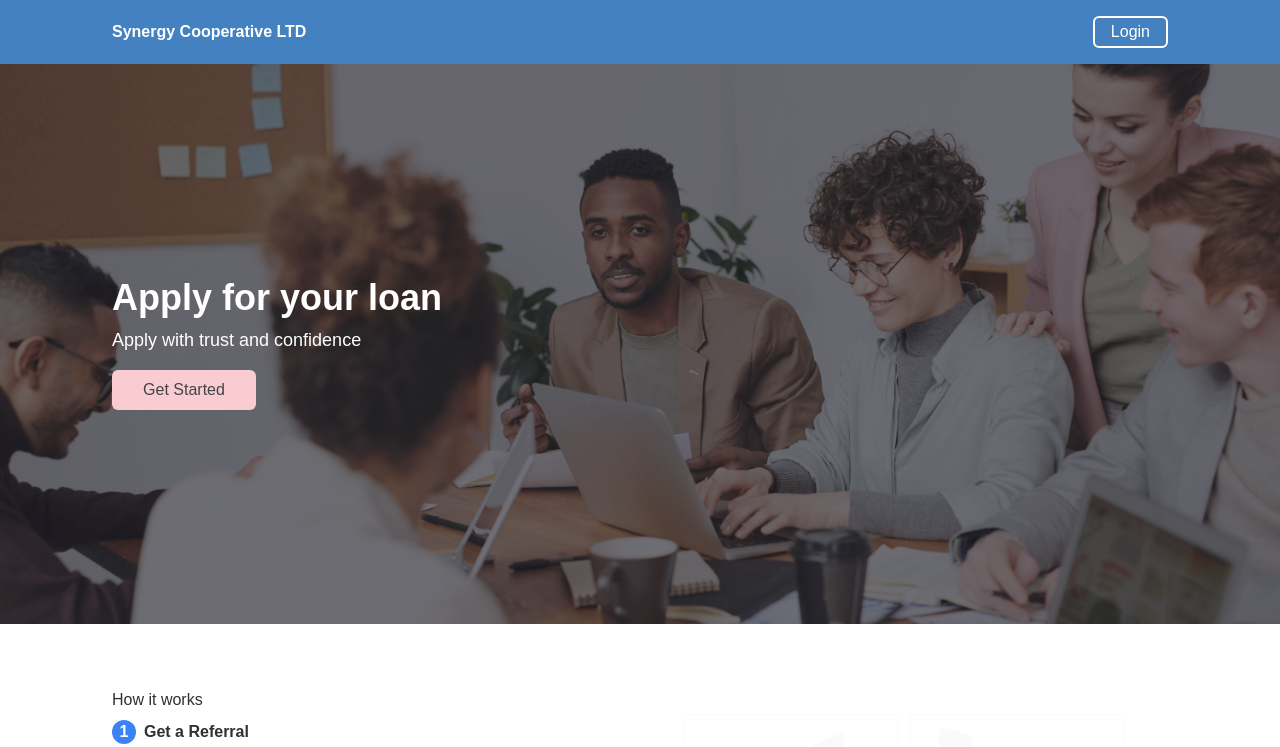
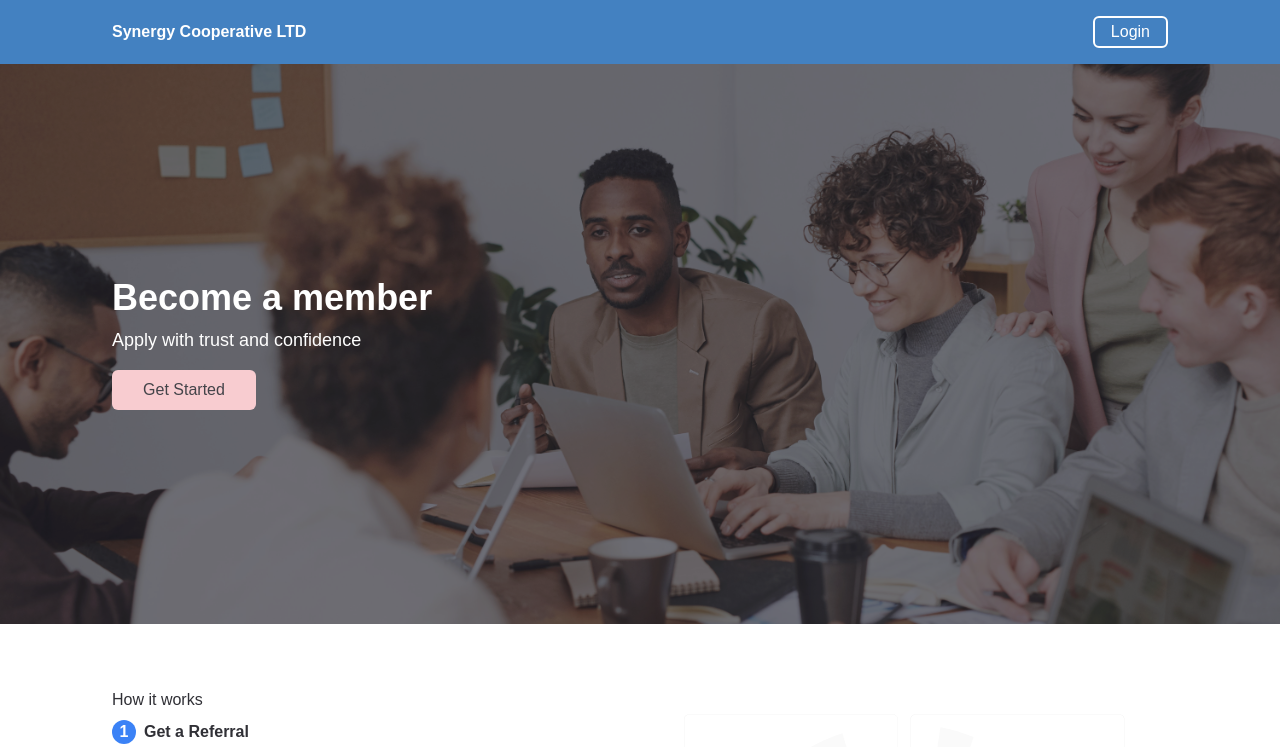
Before and after one commit to pro3088/Synergy_cooperative_frontend, a Next.js app: page / in a window 1280 px wide. Shown: the top 747 px of the page. Built offline with nearby package versions, Linux system fonts and the light colour scheme.

Commit message:
change hero section title

```diff
--- a/components/page-sections/home/hero-section.jsx
+++ b/components/page-sections/home/hero-section.jsx
@@ -14,7 +14,7 @@ function HeroSection() {
       <div className="flex flex-col gap-4 container mx-auto max-w-screen-2xl px-4 md:px-12 lg:px-28">
         <div className="flex flex-col gap-2">
           <h1 className="text-4xl font-bold">
-            Apply for your loan
+            Become a member
           </h1>
           <h3 className="text-lg">
             Apply with trust and confidence
```
